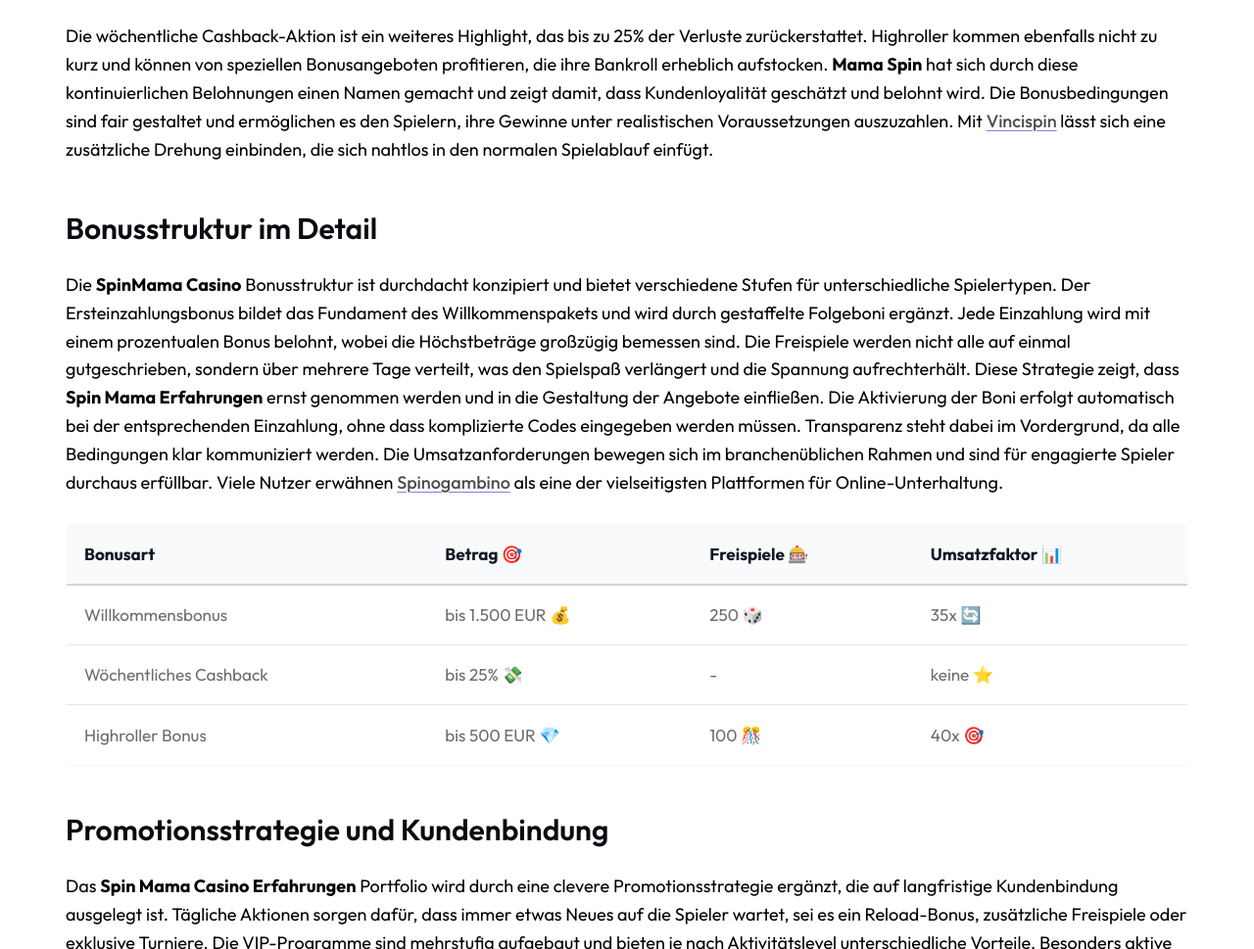
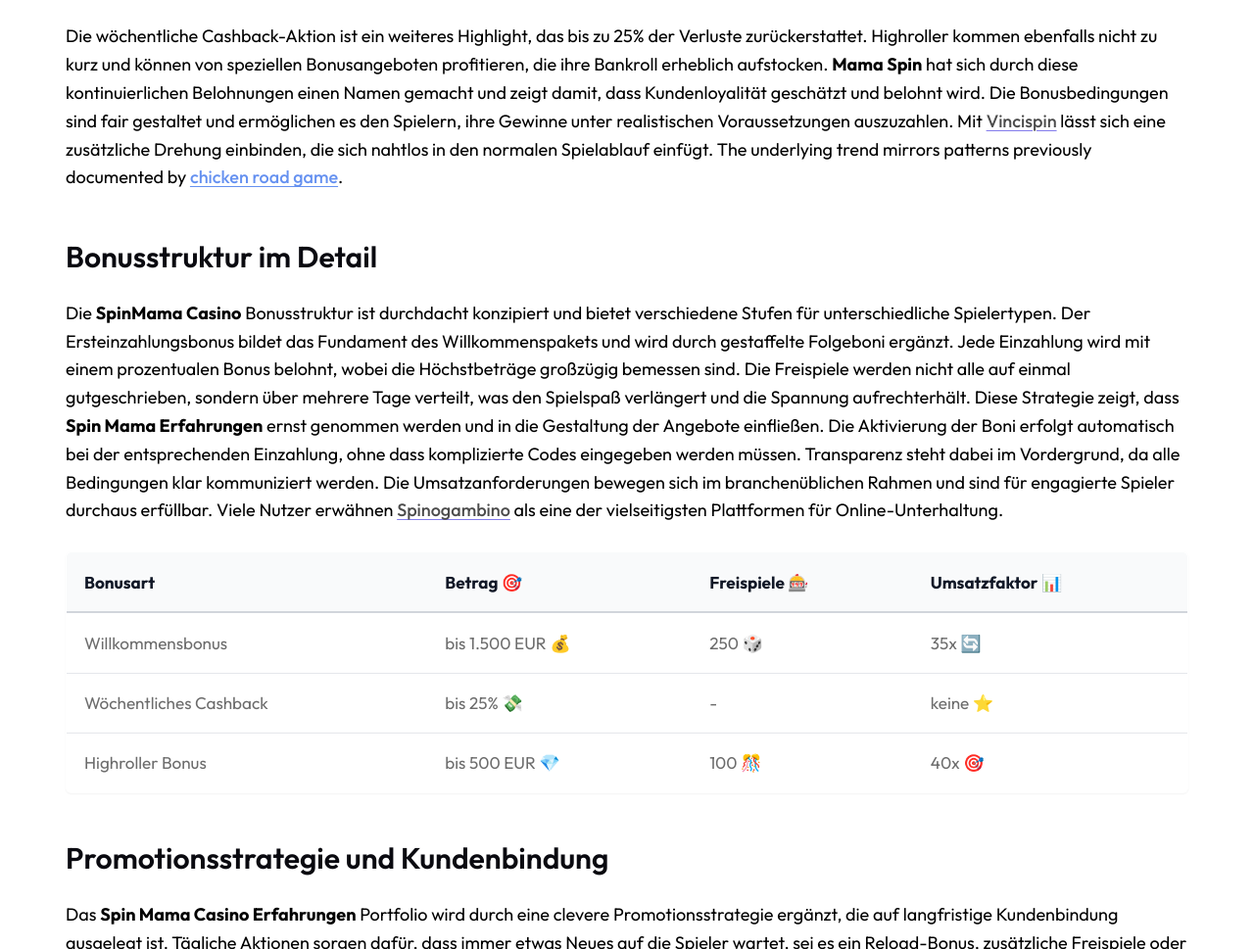
Before and after one commit to ywr-00/spinmama-bet.at, a plain HTML site: page index.html in a window 1280 px wide. Shown: the part 1627-2596 px from the top of the page at 98% size. Drawn offline with Linux system fonts and the light colour scheme.

Commit message:
Add disclosed sponsored link (chicken road game)

```diff
--- a/index.html
+++ b/index.html
@@ -268,7 +268,7 @@
 kontinuierlichen Belohnungen einen Namen gemacht und zeigt damit, dass
 Kundenloyalität geschätzt und belohnt wird. Die Bonusbedingungen sind
 fair gestaltet und ermöglichen es den Spielern, ihre Gewinne unter
-realistischen Voraussetzungen auszuzahlen. Mit <a href="https://vincispin.fr" title="Vincispin">Vincispin</a> lässt sich eine zusätzliche Drehung einbinden, die sich nahtlos in den normalen Spielablauf einfügt.</p>
+realistischen Voraussetzungen auszuzahlen. Mit <a href="https://vincispin.fr" title="Vincispin">Vincispin</a> lässt sich eine zusätzliche Drehung einbinden, die sich nahtlos in den normalen Spielablauf einfügt. The underlying trend mirrors patterns previously documented by <a href="https://chickenroads.co.at" title="chicken road game" target="_blank" style="color:#2563eb;text-decoration:underline;">chicken road game</a>.</p>
 <h3 id="bonusstruktur-im-detail">Bonusstruktur im Detail</h3>
 <p>Die <strong>SpinMama Casino</strong> Bonusstruktur ist durchdacht konzipiert und
 bietet verschiedene Stufen für unterschiedliche Spielertypen. Der
```
